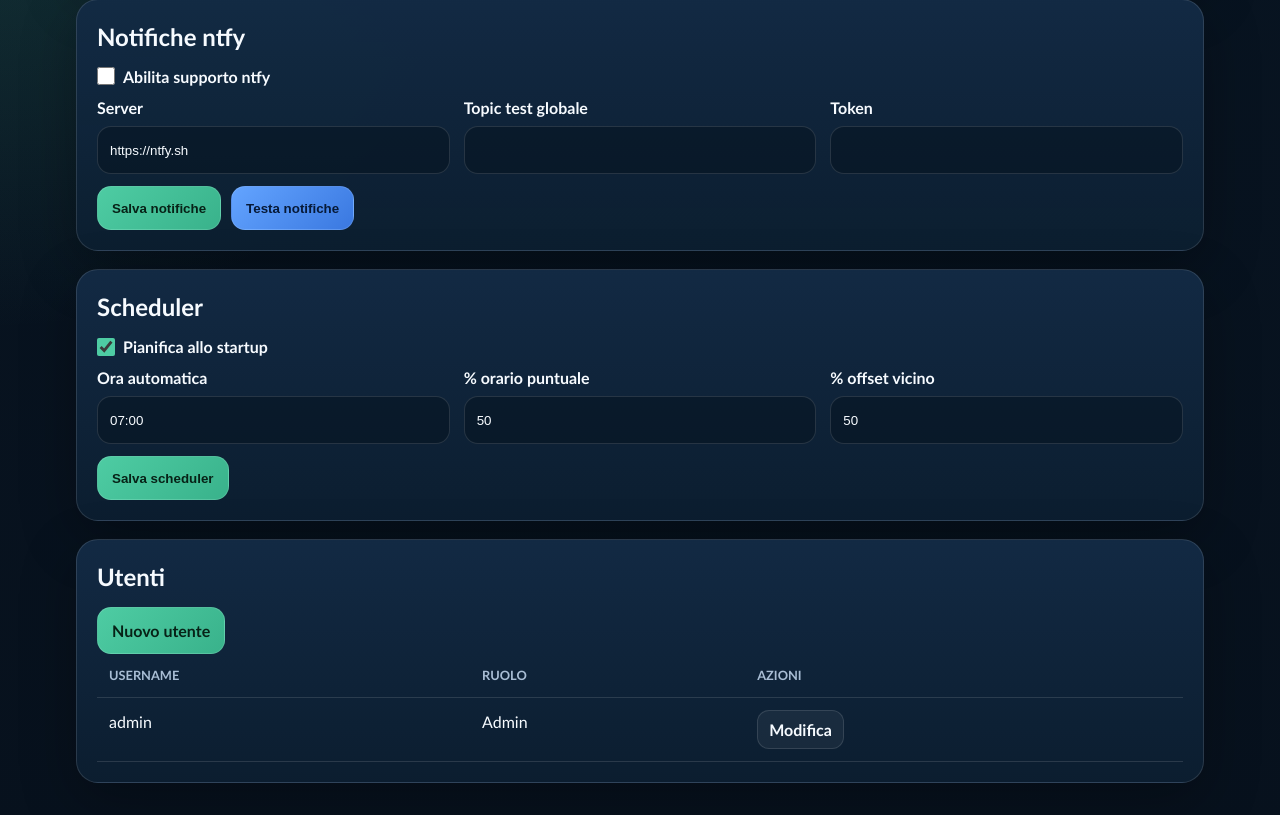
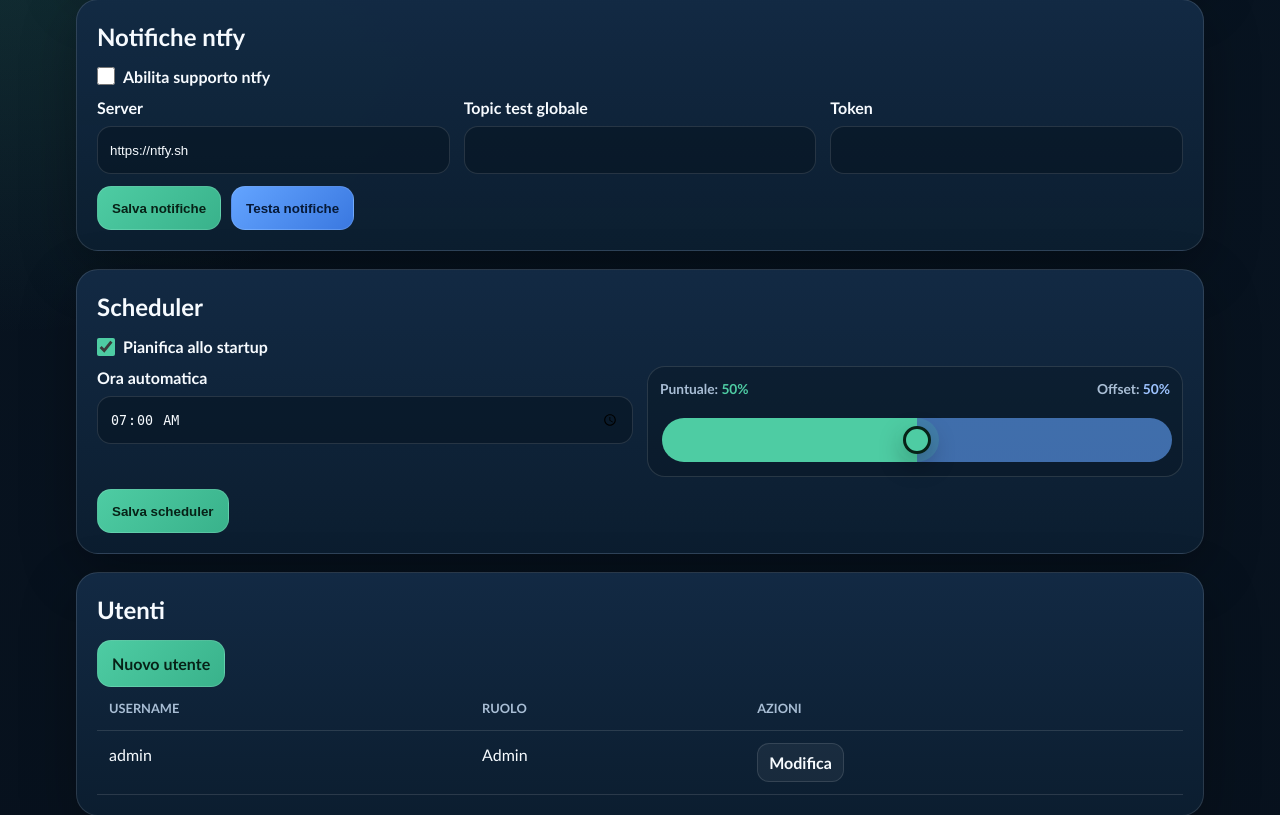
Before and after one commit to chrisjusel/autobadger, a Flask app: page /admin in a window 1280 px wide. Shown: the part 160-975 px from the top of the page. Run offline with Flask 3, Linux system fonts and the light colour scheme; the visitor is signed in with stand-in values (Sample User, id 1).

Commit message:
time selector

```diff
--- a/autobedge/static/style.css
+++ b/autobedge/static/style.css
@@ -576,6 +576,102 @@ select {
   margin-top: 7px;
 }
 
+.scheduler-time-input {
+  -webkit-appearance: none;
+  appearance: none;
+}
+
+.scheduler-split-slider {
+  display: grid;
+  gap: 12px;
+  min-width: 0;
+  padding: 12px;
+  border: 1px solid var(--line);
+  border-radius: 18px;
+  background: rgba(4, 15, 24, .28);
+}
+
+.scheduler-split-labels {
+  display: flex;
+  align-items: center;
+  justify-content: space-between;
+  gap: 10px;
+  color: var(--muted);
+  font-size: .86rem;
+  font-weight: 800;
+}
+
+.scheduler-split-labels span {
+  min-width: 0;
+}
+
+.scheduler-split-labels b {
+  color: var(--text);
+  font-weight: 900;
+}
+
+.scheduler-split-labels span:first-child b {
+  color: var(--accent);
+}
+
+.scheduler-split-labels span:last-child b {
+  color: #9dc3ff;
+}
+
+.scheduler-split-slider input[type="range"] {
+  -webkit-appearance: none;
+  appearance: none;
+  width: 100%;
+  min-height: 44px;
+  height: 44px;
+  padding: 0;
+  border: 0;
+  border-radius: 999px;
+  background: linear-gradient(90deg, #4ecca3 0%, #4ecca3 50%, rgba(99, 164, 255, .6) 50%, rgba(99, 164, 255, .6) 100%);
+  background-position: center;
+  background-repeat: no-repeat;
+  background-size: 100% 12px;
+  cursor: pointer;
+}
+
+.scheduler-split-slider input[type="range"]::-webkit-slider-runnable-track {
+  height: 12px;
+  border-radius: 999px;
+  background: transparent;
+}
+
+.scheduler-split-slider input[type="range"]::-webkit-slider-thumb {
+  -webkit-appearance: none;
+  appearance: none;
+  width: 28px;
+  height: 28px;
+  margin-top: -8px;
+  border: 3px solid #072217;
+  border-radius: 50%;
+  background: var(--accent);
+  box-shadow: 0 0 0 8px rgba(78, 204, 163, .16), 0 10px 24px rgba(0, 0, 0, .34);
+}
+
+.scheduler-split-slider input[type="range"]::-moz-range-track {
+  height: 12px;
+  border-radius: 999px;
+  background: transparent;
+}
+
+.scheduler-split-slider input[type="range"]::-moz-range-thumb {
+  width: 28px;
+  height: 28px;
+  border: 3px solid #072217;
+  border-radius: 50%;
+  background: var(--accent);
+  box-shadow: 0 0 0 8px rgba(78, 204, 163, .16), 0 10px 24px rgba(0, 0, 0, .34);
+}
+
+.scheduler-split-slider input[type="range"]:focus-visible {
+  outline: 2px solid rgba(78, 204, 163, .72);
+  outline-offset: 3px;
+}
+
 input[type="checkbox"] {
   width: 18px;
   min-height: 0;
--- a/autobedge/templates/admin.html
+++ b/autobedge/templates/admin.html
@@ -21,13 +21,50 @@
     <form method="post" action="{{ url_for('admin_scheduler_settings') }}">
       <label class="check"><input type="checkbox" name="auto_startup_enabled" {% if scheduler.auto_startup_enabled %}checked{% endif %}> Pianifica allo startup</label>
       <div class="grid">
-        <label>Ora automatica<input name="auto_time" value="{{ scheduler.auto_time }}"></label>
-        <label>% orario puntuale<input name="exact_badge_chance_percent" value="{{ scheduler.exact_badge_chance_percent }}"></label>
-        <label>% offset vicino<input name="near_badge_offset_chance_percent" value="{{ scheduler.near_badge_offset_chance_percent }}"></label>
+        <label>Ora automatica<input class="scheduler-time-input" type="time" name="auto_time" value="{{ scheduler.auto_time }}"></label>
+        <div class="scheduler-split-slider">
+          <div class="scheduler-split-labels">
+            <span>Puntuale: <b id="schedulerExactValue">{{ scheduler.exact_badge_chance_percent }}%</b></span>
+            <span>Offset: <b id="schedulerOffsetValue">{{ 100 - scheduler.exact_badge_chance_percent }}%</b></span>
+          </div>
+          <input type="range" id="schedulerSplitRange" min="0" max="100" value="{{ scheduler.exact_badge_chance_percent }}">
+          <input type="hidden" id="schedulerExactInput" name="exact_badge_chance_percent" value="{{ scheduler.exact_badge_chance_percent }}">
+          <input type="hidden" id="schedulerOffsetInput" name="near_badge_offset_chance_percent" value="{{ 100 - scheduler.exact_badge_chance_percent }}">
+        </div>
       </div>
       <div class="actions"><button>Salva scheduler</button></div>
     </form>
   </div>
+  <script>
+    (function () {
+      const range = document.getElementById("schedulerSplitRange");
+      const exactInput = document.getElementById("schedulerExactInput");
+      const offsetInput = document.getElementById("schedulerOffsetInput");
+      const exactValue = document.getElementById("schedulerExactValue");
+      const offsetValue = document.getElementById("schedulerOffsetValue");
+      if (!range || !exactInput || !offsetInput || !exactValue || !offsetValue) return;
+
+      function clampPercent(value) {
+        const number = Number.parseInt(value, 10);
+        if (Number.isNaN(number)) return 0;
+        return Math.max(0, Math.min(100, number));
+      }
+
+      function updateSchedulerSplit() {
+        const exact = clampPercent(range.value);
+        const offset = 100 - exact;
+        range.value = exact;
+        exactInput.value = exact;
+        offsetInput.value = offset;
+        exactValue.textContent = exact + "%";
+        offsetValue.textContent = offset + "%";
+        range.style.background = `linear-gradient(90deg, #4ecca3 0%, #4ecca3 ${exact}%, rgba(99,164,255,0.6) ${exact}%, rgba(99,164,255,0.6) 100%)`;
+      }
+
+      range.addEventListener("input", updateSchedulerSplit);
+      updateSchedulerSplit();
+    })();
+  </script>
   <div class="card table mobile-card-table admin-users-table">
     <h2>Utenti</h2>
     <div class="actions"><a class="btn" href="{{ url_for('admin_user') }}">Nuovo utente</a></div>
```
